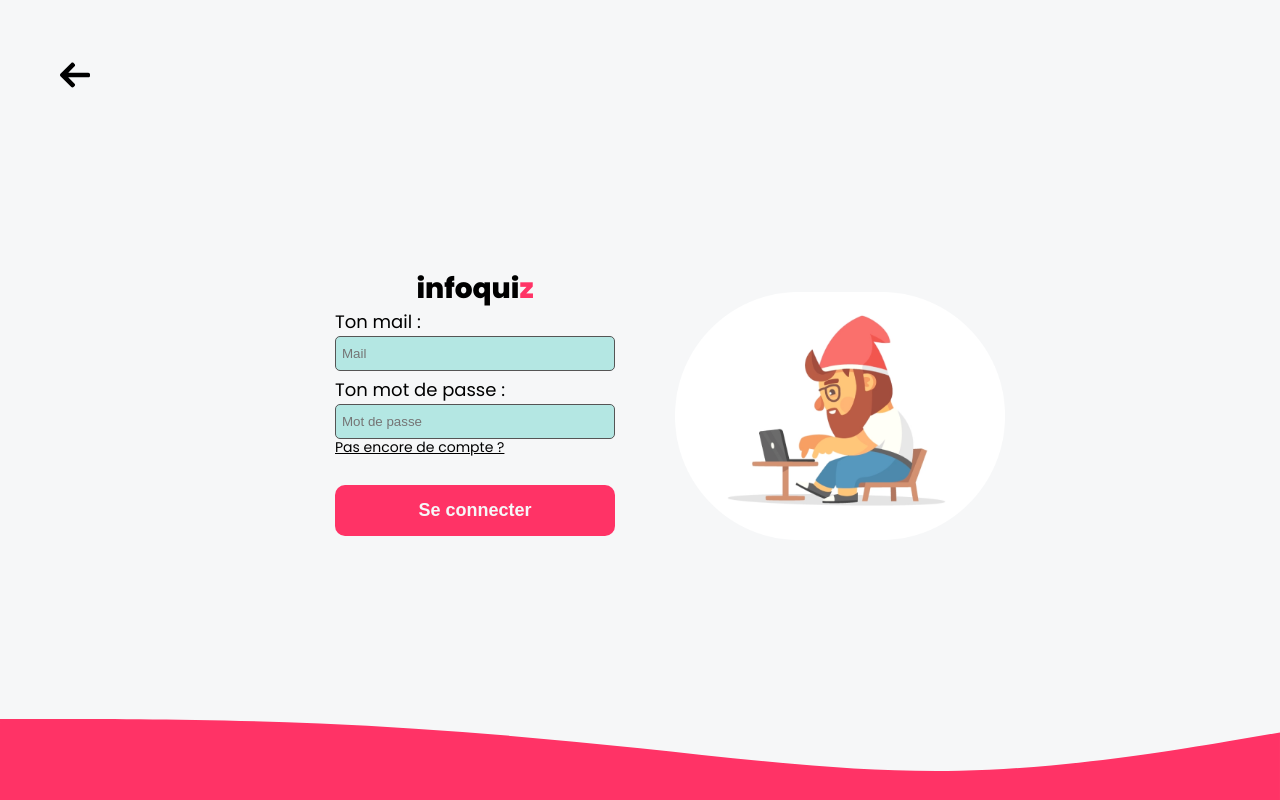
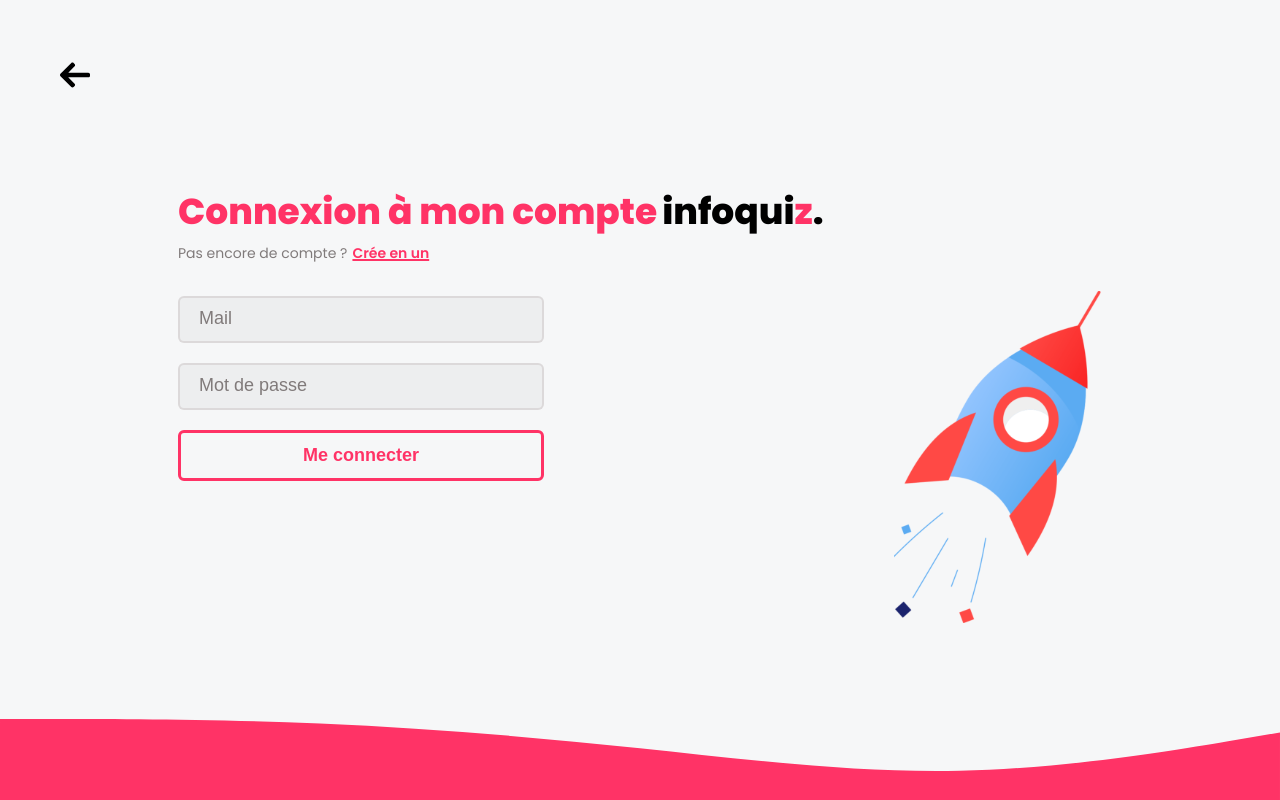
Before and after one commit to Infoquiz/www, a React (Create React App) app: page /login in a window 1280 px wide. Built offline with nearby package versions, Linux system fonts and the light colour scheme.

Commit message:
refacto and redesign all login

```diff
--- a/src/infoquiz/pages/login/index.tsx
+++ b/src/infoquiz/pages/login/index.tsx
@@ -3,50 +3,77 @@ import styled from "styled-components";
 import { responsiveHelpers as rh } from "infoquiz/styles/utils";
 import { useHistory } from "react-router-dom";
 import { useFormik } from "formik";
+import { Color } from "infoquiz/styles/consts";
 
 import { Layout } from "infoquiz/styles/layout";
 import { Logo } from "infoquiz/styles/atoms/logo";
+import { Error } from "infoquiz/styles/atoms/error";
 import { Button } from "infoquiz/styles/atoms/button";
-import { Label } from "infoquiz/styles/atoms/label";
+import { Input } from "infoquiz/styles/atoms/input";
 
 import { LoginService } from "./services";
 
-import LoginImage from "infoquiz/assets/illustrations/illustrationBoy-login.png";
+import LoginImage from "infoquiz/assets/illustrations/roquet.svg";
 
 const LoginWrap = styled.div`
   justify-content: center;
   align-items: center;
   display: flex;
   flex-direction: column;
-  width: 220px;
+  align-items: flex-start;
+  margin: 30px;
+`;
+
+const Form = styled.form`
+  width: 100%;
+  display: flex;
+  flex-direction: column;
+  margin-top: 15px;
+  justify-content: space-between;
+  & > a {
+    width: 100%;
+  }
   & > img {
-    width: 250px;
+    width: 108px;
+    margin: 15px auto;
   }
-  margin: 30px;
   ${rh.forTabletUp`
-  flex-direction:row;
-  width:100%;
+  flex-direction: row;
   & > img {
-  width: 330px;
+  width: 208px;
+  margin-left:  350px;
   }`};
 `;
 
-const Form = styled.form`
-  display: flex;
-  flex-direction: column;
-  margin-bottom: 15px;
-  align-items: center;
-  & > a {
-    width: 100%;
-  }
-  ${rh.forTabletUp`width:300px; margin:50px;`};
+const Inputs = styled.div`
+  width: 100%;
+  ${rh.forTabletUp` width: 366px;`};
 `;
 
 const NotAccountTexte = styled.a`
   font-size: 12px;
-  color: black;
-  text-decoration: underline;
+  text-decoration: none;
+  color: ${Color.grey};
   ${rh.forTabletUp`font-size: 14px;`};
+  & > span {
+    text-decoration: underline 2px;
+    font-weight: 600;
+    color: ${Color.pink};
+    margin-left: 5px;
+  }
+`;
+
+const Text = styled.p`
+  display: flex;
+  align-items: center;
+  font-weight: 800;
+  font-size: 22px;
+  margin-bottom: 10px;
+  ${rh.forTabletUp`font-size: 36px; margin-bottom:15px;`};
+  color: ${Color.pink};
+  & > span {
+    color: black;
+  }
 `;
 
 export const Login = () => {
@@ -55,15 +82,11 @@ export const Login = () => {
   const validate = (values) => {
     const errors: any = {};
     if (!values.email) {
-      errors.email = "Reequired";
-    } else if (
-      !/^[A-Z0-9._%+-]+@[A-Z0-9.-]+\.[A-Z]{2,4}$/i.test(values.email)
-    ) {
-      errors.email = "Invalid email address";
+      errors.email =
+        "Impossible de trouver un compte correspondant à cette adresse e-mail";
     }
-
     if (!values.password) {
-      errors.password = "Required";
+      errors.password = "Votre mot de passe est incorrect";
     }
 
     return errors;
@@ -89,21 +112,29 @@ export const Login = () => {
   return (
     <Layout headerArrowBackHome footerWavePinkLower>
       <LoginWrap>
+        <div>
+          <Text>
+            Connexion à mon compte <Logo bigLogo={true} /> <span>.</span>
+          </Text>
+          <NotAccountTexte href="/register">
+            Pas encore de compte ?<span>Crée en un</span>
+          </NotAccountTexte>
+        </div>
+
         <Form onSubmit={formik.handleSubmit}>
-          <Logo />
-          <div>
-            <Label>
-              <label htmlFor="email">Ton mail :</label>
+          <Inputs>
+            <Input>
               <input
                 type="email"
                 placeholder="Mail"
                 name="email"
                 onChange={formik.handleChange}
               />
-              {formik.errors.email ? <div>{formik.errors.email}</div> : null}
-            </Label>
-            <Label>
-              <label htmlFor="password">Ton mot de passe :</label>
+              {formik.errors.email ? (
+                <Error>{formik.errors.email}</Error>
+              ) : null}
+            </Input>
+            <Input>
               <input
                 type="password"
                 placeholder="Mot de passe"
@@ -111,16 +142,15 @@ export const Login = () => {
                 onChange={formik.handleChange}
               />
               {formik.errors.password ? (
-                <div>{formik.errors.password}</div>
+                <Error>{formik.errors.password}</Error>
               ) : null}
-              <NotAccountTexte href="/register">
-                Pas encore de compte ?
-              </NotAccountTexte>
-            </Label>
-          </div>
-          <Button type="submit">Se connecter</Button>
+            </Input>
+            <Button type="submit" fill={false}>
+              Me connecter
+            </Button>
+          </Inputs>
+          <img src={LoginImage} alt="" />
         </Form>
-        <img src={LoginImage} alt="" />
       </LoginWrap>
     </Layout>
   );
--- a/src/infoquiz/pages/register/index.tsx
+++ b/src/infoquiz/pages/register/index.tsx
@@ -6,7 +6,7 @@ import { useFormik } from "formik";
 
 import { Layout } from "infoquiz/styles/layout";
 import { Logo } from "infoquiz/styles/atoms/logo";
-import { Label } from "infoquiz/styles/atoms/label";
+import { Input } from "infoquiz/styles/atoms/input";
 import { Button } from "infoquiz/styles/atoms/button";
 
 import { CreateAccount } from "./services";
@@ -89,8 +89,7 @@ export const Register = () => {
         <Logo />
         <LabelWrap>
           <div>
-            <Label>
-              <label>Ton prénom :</label>
+            <Input>
               <input
                 type="text"
                 placeholder="Ton prénom"
@@ -100,9 +99,8 @@ export const Register = () => {
               {formik.errors.username ? (
                 <div>{formik.errors.username}</div>
               ) : null}
-            </Label>
-            <Label>
-              <label>Ton mail :</label>
+            </Input>
+            <Input>
               <input
                 type="email"
                 placeholder="exemple@blabla.com"
@@ -110,9 +108,8 @@ export const Register = () => {
                 onChange={formik.handleChange}
               />
               {formik.errors.email ? <div>{formik.errors.email}</div> : null}
-            </Label>
-            <Label>
-              <label>Ta date de naissance :</label>
+            </Input>
+            <Input>
               <input
                 type="date"
                 name="datebirth"
@@ -121,11 +118,10 @@ export const Register = () => {
               {formik.errors.datebirth ? (
                 <div>{formik.errors.datebirth}</div>
               ) : null}
-            </Label>
+            </Input>
           </div>
           <div>
-            <Label>
-              <label>Ton mot de passe :</label>
+            <Input>
               <input
                 type="password"
                 placeholder="Mot de passe"
@@ -135,9 +131,8 @@ export const Register = () => {
               {formik.errors.password ? (
                 <div>{formik.errors.password}</div>
               ) : null}
-            </Label>
-            <Label>
-              <label>Confirme ton mot de passe :</label>
+            </Input>
+            <Input>
               <input
                 type="password"
                 placeholder="Mot de passe"
@@ -147,7 +142,7 @@ export const Register = () => {
               {formik.errors.confirmpassword ? (
                 <div>{formik.errors.confirmpassword}</div>
               ) : null}
-            </Label>
+            </Input>
           </div>
         </LabelWrap>
         <Button type="submit">Créer mon compte</Button>
--- a/src/infoquiz/styles/atoms/button.tsx
+++ b/src/infoquiz/styles/atoms/button.tsx
@@ -4,15 +4,16 @@ import { responsiveHelpers as rh } from "infoquiz/styles/utils";
 import { Color } from "infoquiz/styles/consts";
 
 const ButtonBasic = Styled.button`
-  width: 220px;
+   width: 100%;
    font-size: 14px;
-   border:none;
    text-align: center;
-   margin: 20px;
-   color:${Color.lightGrey};
-   background-color: ${Color.pink};
-   padding: 10px 20px;
-   border-radius: 10px;
+   margin: 5px 0;
+   color: ${(props) => (props.fill ? Color.lightGrey : Color.pink)} ;
+   background-color: ${(props) => (props.fill ? Color.pink : "transparent")};
+   border:${(props) =>
+     props.fill ? "transparent" : `${Color.pink} solid 3px`};
+   padding: 12px 0px;
+   border-radius: 6px;
    font-weight:600;
    cursor:pointer;
    &>a{
@@ -20,23 +21,24 @@ const ButtonBasic = Styled.button`
       color:${Color.lightGrey} ;
      }
    ${rh.forMobileUp`
-    width: 280px;
-    padding: 15px 27px;
     font-size: 16px;`};
-    ${rh.forTabletUp`font-size: 18px;`}
+    ${rh.forTabletUp`font-size: 18px;  margin: 10px 0;`}
+
 `;
 
 export const Button = ({
   onClick,
   children,
   type,
+  fill,
 }: {
   onClick?: any;
   children: any;
   type?: any;
+  fill?: boolean;
 }) => {
   return (
-    <ButtonBasic onClick={onClick} type={type}>
+    <ButtonBasic onClick={onClick} type={type} fill={fill}>
       {children}
     </ButtonBasic>
   );
--- /dev/null
+++ b/src/infoquiz/styles/atoms/error.tsx
@@ -0,0 +1,10 @@
+import Styled from "styled-components";
+import { responsiveHelpers as rh } from "infoquiz/styles/utils";
+import { Color } from "infoquiz/styles/consts";
+
+export const Error = Styled.div`
+  font-size:12px;
+  margin:4px;
+  color:${Color.pink};
+    ${rh.forTabletUp`font-size:16px   margin:6px;`}
+`;
--- /dev/null
+++ b/src/infoquiz/styles/atoms/input.tsx
@@ -0,0 +1,40 @@
+import React from "react";
+import Styled from "styled-components";
+import { responsiveHelpers as rh } from "infoquiz/styles/utils";
+
+const Wrap = Styled.div`
+  margin: 10px 0;
+  & > input {
+  ::placeholder {
+  color:  #807a7a;
+  font-size: 14px;
+  ${rh.forTabletUp`font-size: 18px;`};
+  }
+    width: 100%;
+    transition: ease 0.1s;
+    background-color: rgba(128, 123, 123, 0.07);
+    margin-top: 5px;
+    border: 2px solid rgba(204,198,198,0.5);
+    border-radius: 6px;
+    padding: 10px 15px;
+    ${rh.forTabletUp`padding: 14px 19px; margin-top:10px`};
+    &:focus {
+      transition: ease 0.1s;
+      background-color: $turquoise;
+      border: 1px solid #555;
+    }
+  &:-webkit-autofill,
+  &:-webkit-autofill:hover,
+  &:-webkit-autofill:focus,
+  &:-webkit-autofill:active {
+    transition: all 0s 50000s;
+  }
+  }
+  & > label {
+    font-size: 14px;
+    ${rh.forTabletUp`font-size: 18px;`};
+  }`;
+
+export const Input = ({ children }) => {
+  return <Wrap>{children}</Wrap>;
+};
--- a/src/infoquiz/styles/atoms/label.tsx
+++ /dev/null
@@ -1,30 +0,0 @@
-import React from "react";
-import Styled from "styled-components";
-import { responsiveHelpers as rh } from "infoquiz/styles/utils";
-
-const Wrap = Styled.div`
-  margin: 10px ;
-  & > input {
-    width: 100%;
-    transition: ease 0.1s;
-    background-color: rgba(46, 196, 182, 0.33);
-    border: none;
-    margin-top: 5px;
-    border: 0.5px solid #555;
-    border-radius: 5px;
-    padding: 9px 6px;
-    &:focus {
-      transition: ease 0.1s;
-      background-color: $turquoise;
-      border: 1px solid #555;
-    }
-  }
-  & > label {
-    font-size: 14px;
-    ${rh.forTabletUp`font-size: 18px;`};
-  }
-  `;
-
-export const Label = ({ children }) => {
-  return <Wrap>{children}</Wrap>;
-};
--- a/src/infoquiz/styles/atoms/logo.tsx
+++ b/src/infoquiz/styles/atoms/logo.tsx
@@ -5,8 +5,11 @@ import { Color } from "infoquiz/styles/consts";
 
 const LogoInfoquiz = Styled.div`
   font-weight:800;
-  font-size: 22px;
- ${rh.forTabletUp`font-size: 28px;`}
+  margin-left:5px;
+  font-size: ${(props) => (props.bigLogo ? "26px" : "22px")};
+  color:black;
+ ${rh.forTabletUp`${(props) =>
+   props.bigLogo ? "font-size:36px" : "font-size:28px"}`}
  & > p {
     & > span{
       color: ${Color.pink}
@@ -14,9 +17,9 @@ const LogoInfoquiz = Styled.div`
    }
 `;
 
-export const Logo = () => {
+export const Logo = ({ bigLogo }: { bigLogo?: boolean }) => {
   return (
-    <LogoInfoquiz>
+    <LogoInfoquiz bigLogo={bigLogo}>
       <p>
         infoqui<span>z</span>
       </p>
--- a/src/infoquiz/styles/consts.ts
+++ b/src/infoquiz/styles/consts.ts
@@ -5,4 +5,5 @@ export const Color = {
   lightGrey: "#f6f7f8",
   red: "#E93636",
   green: "#51CC4E",
+  grey:"#807B7B"
 };
```
Also changed, not shown: src/infoquiz/assets/illustrations/roquet.svg (added), 1 other file (tests, documents, lock files or other folders).
